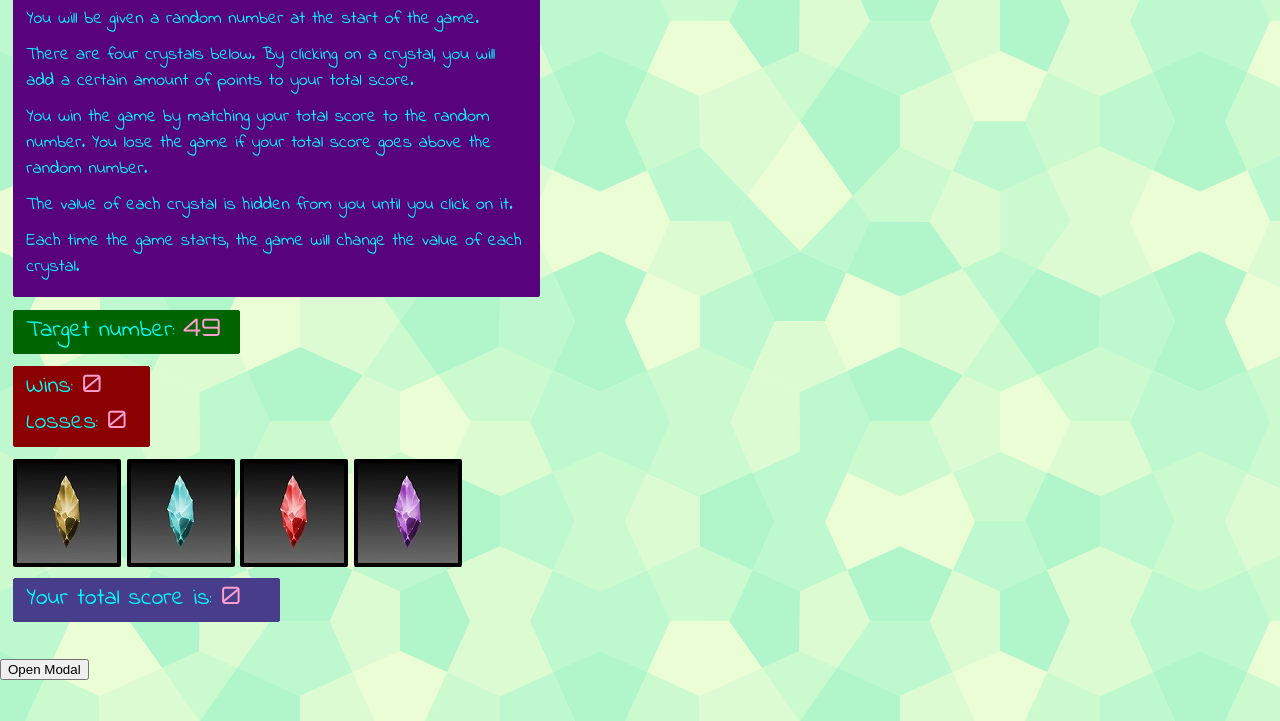
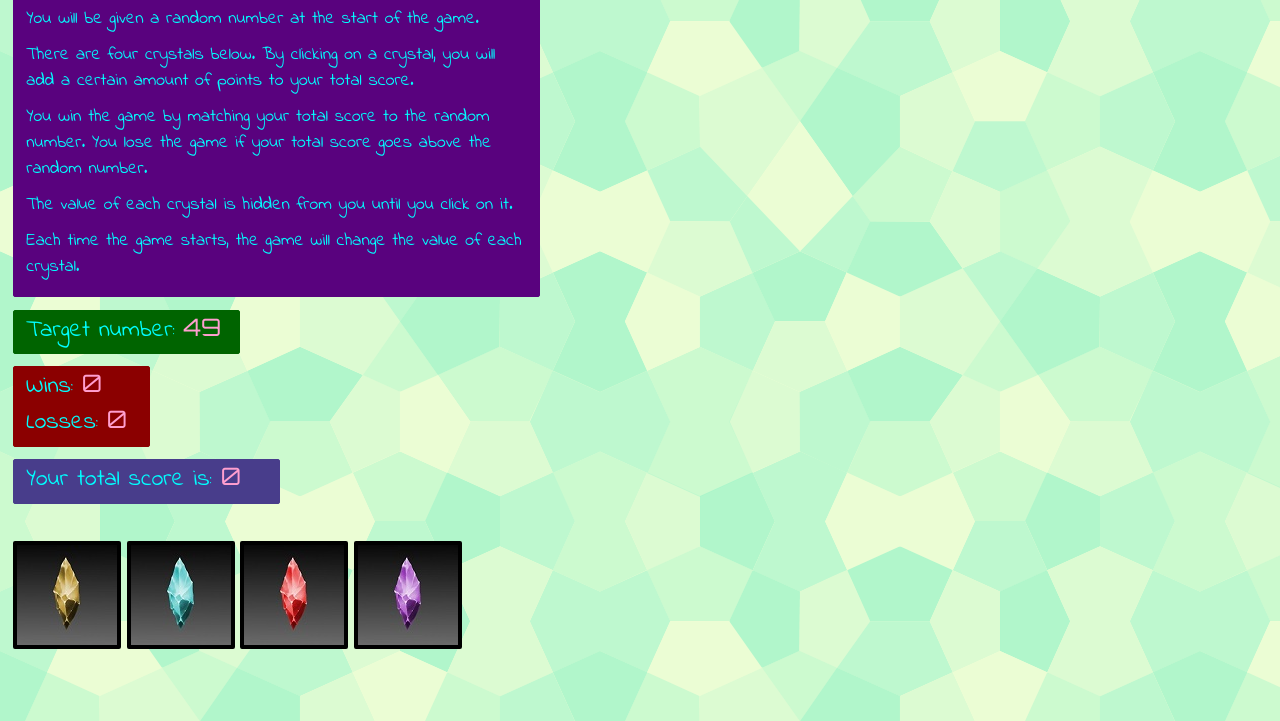
Before and after one commit to RexStrider/Crystals-Collector, a plain HTML site: page index.html in a window 1280 px wide. Shown: the part 79-800 px from the top of the page. Drawn offline with Linux system fonts and the light colour scheme.

Commit message:
removed modal button from example, relocated score display

```diff
--- a/index.html
+++ b/index.html
@@ -75,6 +75,11 @@
 
         </section>
 
+        <!-- Game Score -->
+        <section id="game-score-header" class="clearfix">
+            Your total score is: <span id="game-score"></span>
+        </section>
+
         <!-- Crystals -->
         <section id="crystal-options">
             <section>
@@ -87,15 +92,7 @@
             </section>
         </section>
 
-        <!-- Game Score -->
-        <section id="game-score-header" class="clearfix">
-                Your total score is: <span id="game-score"></span>
-        </section>
-
     </main>
-
-    <!-- Trigger/Open The Modal -->
-    <button id="myBtn">Open Modal</button>
 
     <!-- The Modal -->
     <div id="myModal" class="modal">
```
